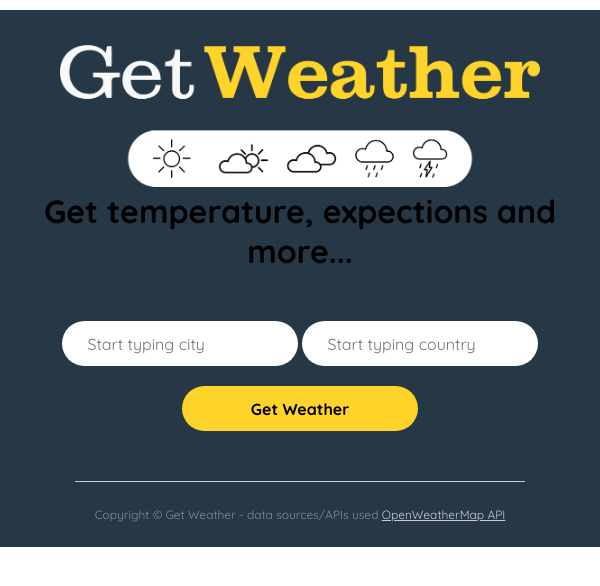
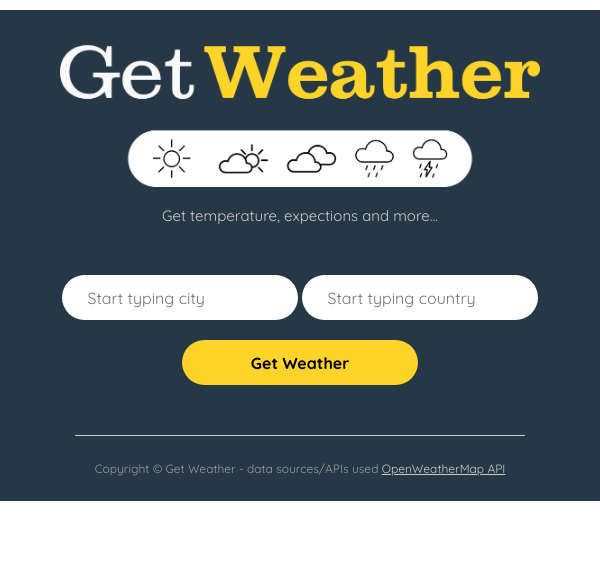
Before and after one commit to sarah27h/react-get-weather-app, a React (Create React App) app: page / in a window 600 px wide. Shown: the top 586 px of the page. Built offline with nearby package versions, Linux system fonts and the light colour scheme.

Commit message:
A11y & Styles: change footer text color to get high contrast

```diff
--- a/src/App.css
+++ b/src/App.css
@@ -53,10 +53,11 @@ button {
   max-width: 100%;
 }
 
-.titles-Wrapper p {
+.titles-Wrapper h1 {
   margin: 15px 0 0;
   color: #ccc;
   font-size: 13px;
+  font-weight: 400;
 }
 
 
@@ -189,7 +190,7 @@ button {
   text-align: center;
   margin: auto;
   border-top: 1px solid #ccc;
-  color: #8c8c8c;
+  color: #9d9d9d;
   font-size: 12px;
 }
 
@@ -201,7 +202,7 @@ button {
 /* media queries*/
 /* for medium screens */
 @media screen and (min-width: 501px)and (max-width: 600px) {
-  .titles-Wrapper p {
+  .titles-Wrapper h1 {
     font-size: 15px;
   }
 
```
